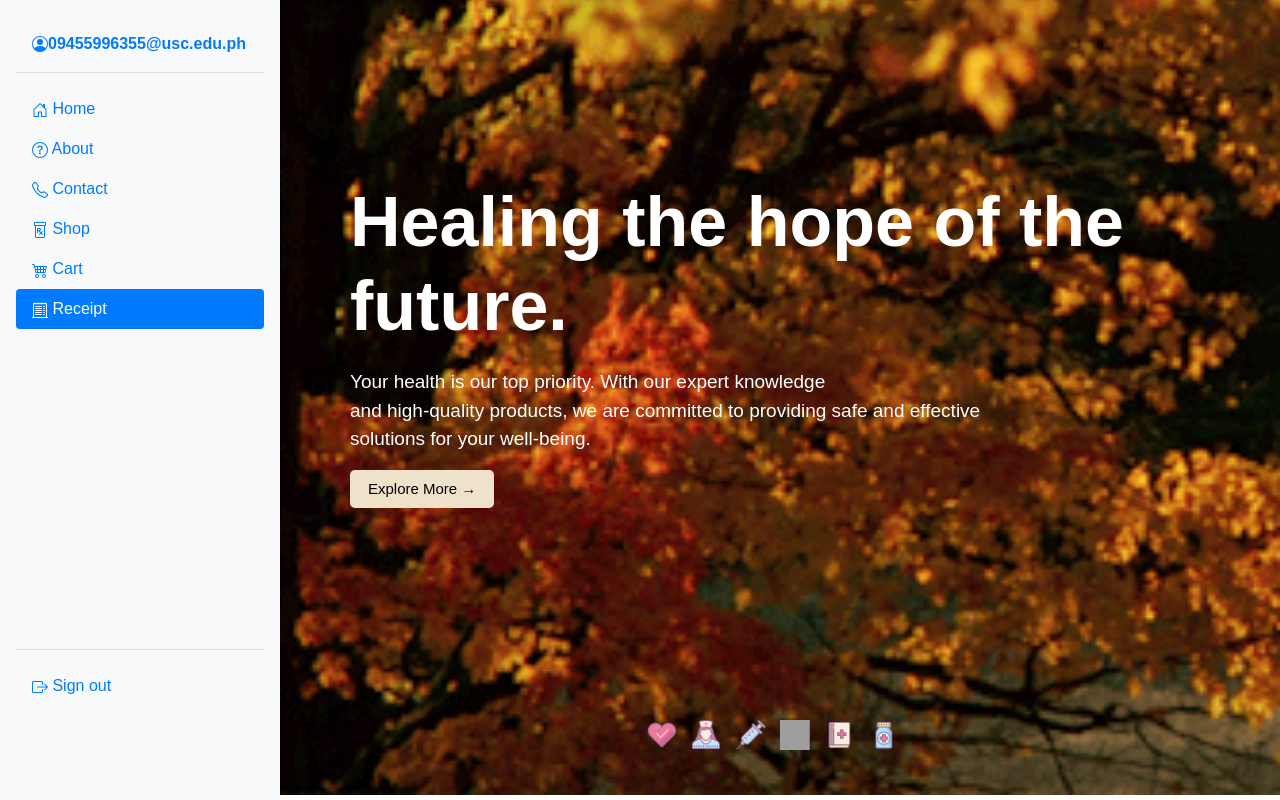
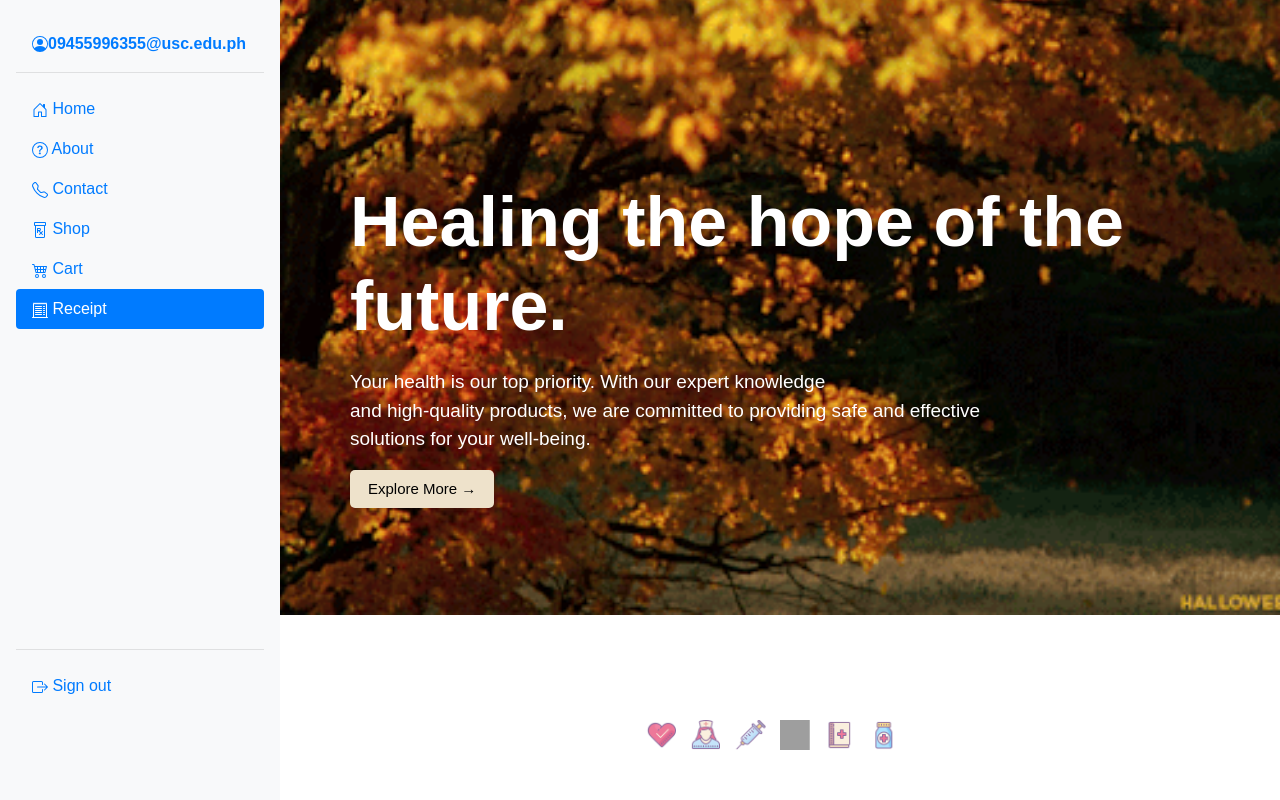
Before and after one commit to hello-isa/pharmacy-inventory-managment-system, a PHP site: page /home.php in a window 1280 px wide. Run offline with PHP 8.4, Linux system fonts and the light colour scheme; a user stored in the database is signed in; grey boxes are pictures that could not be loaded.

Commit message:
background size

```diff
--- a/home.php
+++ b/home.php
@@ -16,8 +16,7 @@
 
 body {
   background-image: url("images/autumn.gif");
-  width 100%;
-  background-size: 150%;
+  background-size: 100%;
   background-repeat: no-repeat;
   background-position: 90px;
   margin: 0;
```
